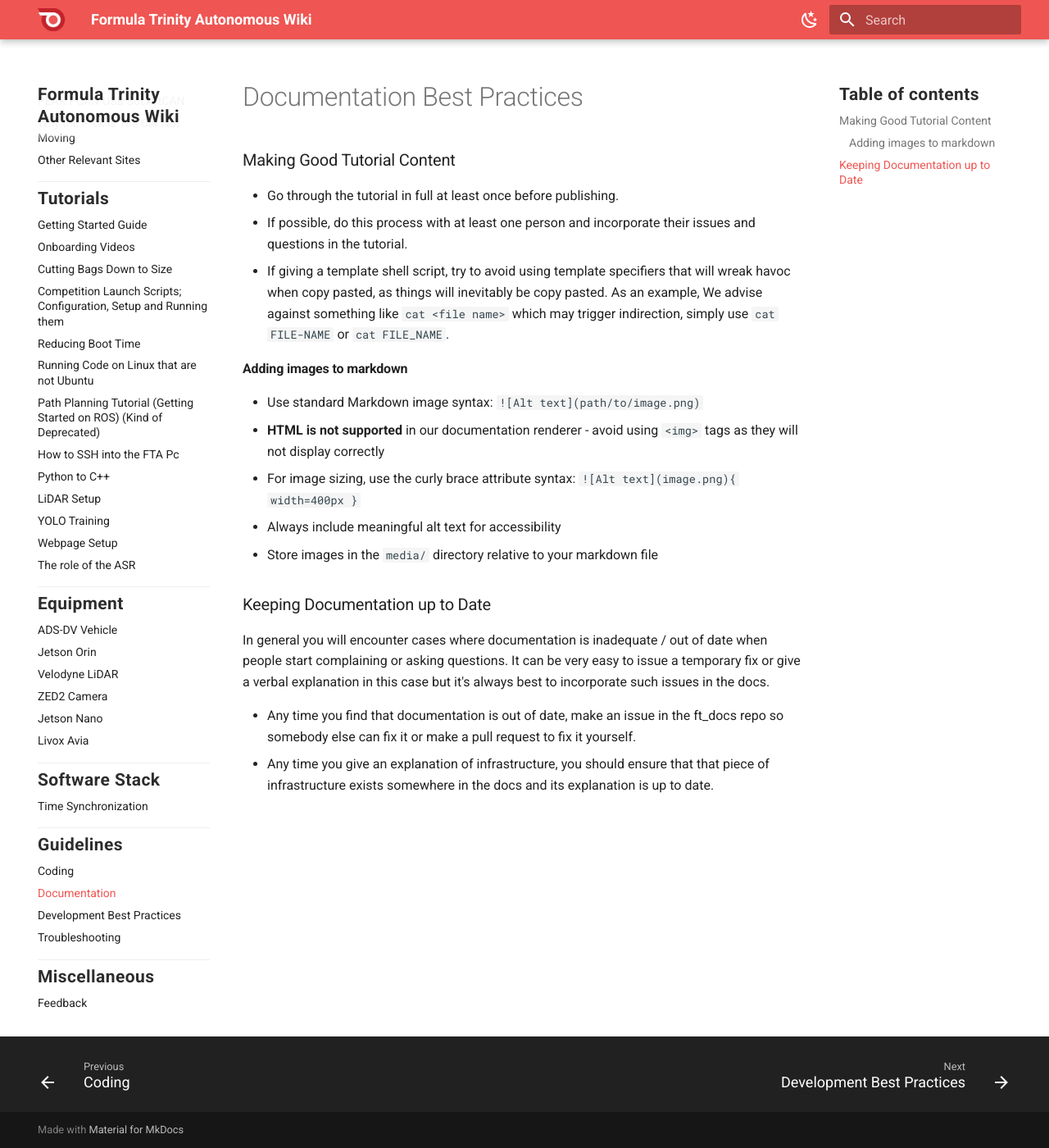
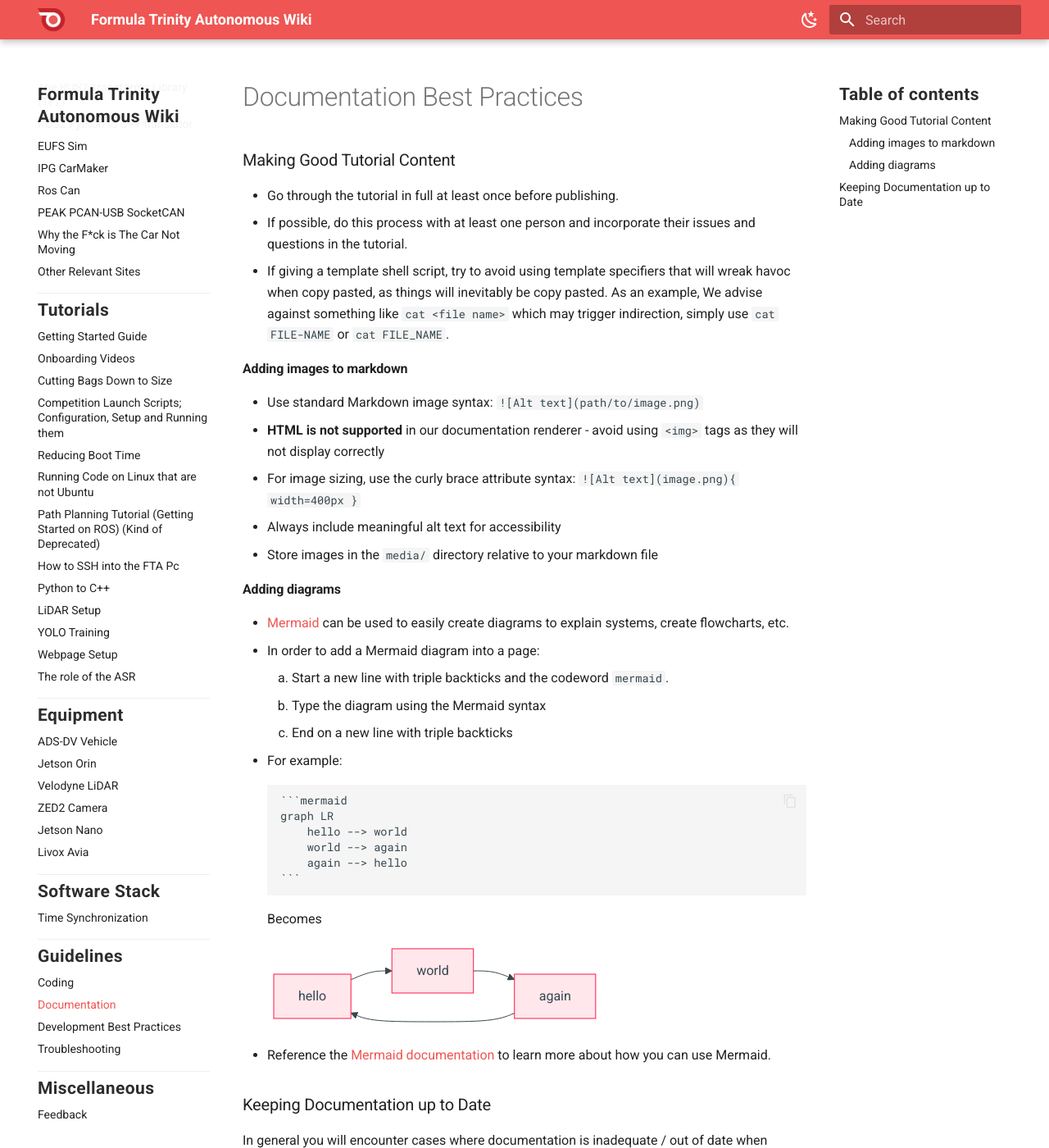
Before and after one commit to FT-Autonomous/ft_docs_2.0, an MkDocs documentation site: the page built from docs/guidelines/documentation.md, in a window 1280 px wide and 1400 px high. Shown: the whole window at 82% size. Built offline with MkDocs 1.6.1 and Material for MkDocs 9.7.7, drawn with Linux system fonts in a browser that asks for light colours.

Commit message:
Adds some notes on how to use Mermaid to make diagrams

`````diff
--- a/docs/guidelines/documentation.md
+++ b/docs/guidelines/documentation.md
@@ -14,6 +14,31 @@
 - Always include meaningful alt text for accessibility
 - Store images in the `media/` directory relative to your markdown file
 
+#### Adding diagrams
+
+- [Mermaid](https://mermaid.ai/open-source) can be used to easily create diagrams to explain systems, create flowcharts, etc.
+- In order to add a Mermaid diagram into a page:
+    1. Start a new line with triple backticks and the codeword `mermaid`.
+    2. Type the diagram using the Mermaid syntax
+    3. End on a new line with triple backticks
+- For example:
+````
+```mermaid
+graph LR
+    hello --> world
+    world --> again
+    again --> hello
+```
+````
+Becomes
+```mermaid
+graph LR
+    hello --> world
+    world --> again
+    again --> hello
+```
+- Reference the [Mermaid documentation](https://mermaid.ai/open-source/intro/) to learn more about how you can use Mermaid.
+
 ### Keeping Documentation up to Date
 
 In general you will encounter cases where documentation is inadequate / out of date when people start complaining or asking questions. It can be very easy to issue a temporary fix or give a verbal explanation in this case but it's always best to incorporate such issues in the docs.
`````
